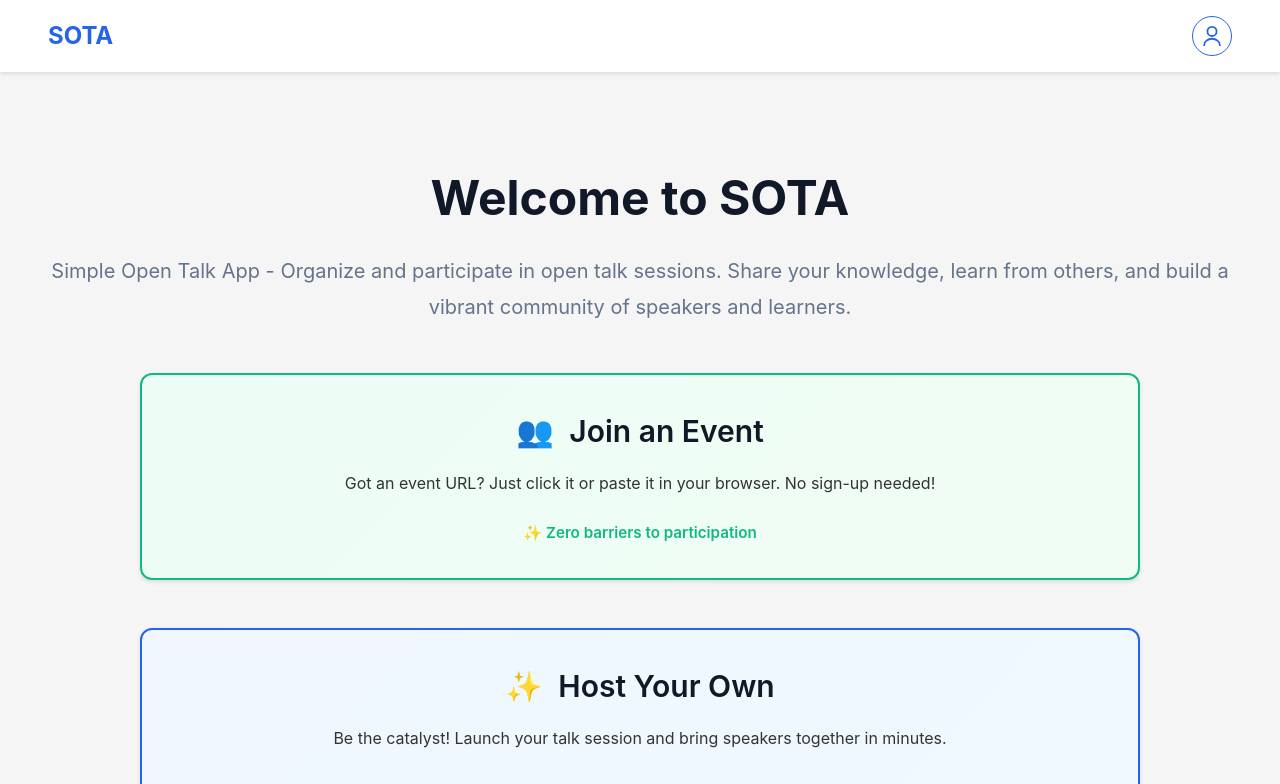
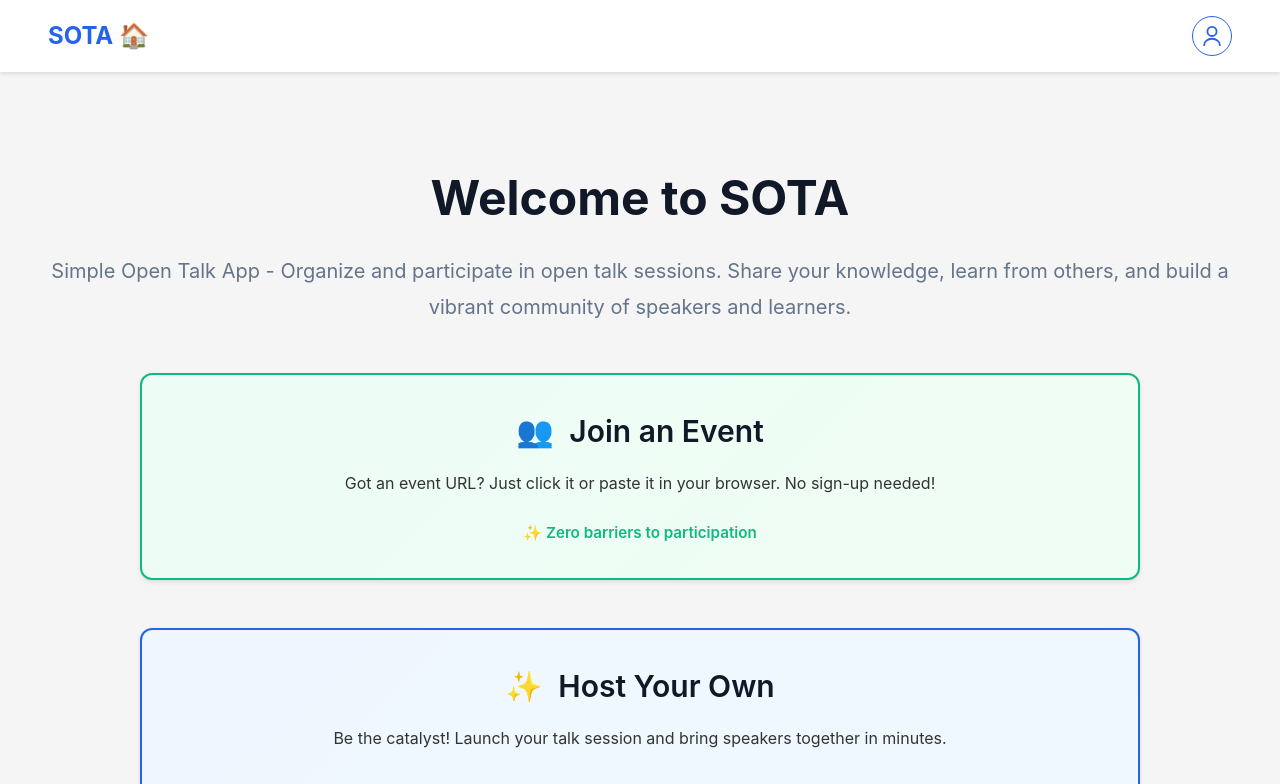
Before and after one commit to stex-docto/SOTA, a React (Vite) app: page / in a window 1280 px wide. Shown: the top 784 px of the page. Built offline with nearby package versions, Linux system fonts and the light colour scheme; no server answers.

Commit message:
feat: header title

```diff
--- a/src/presentation/components/Header.tsx
+++ b/src/presentation/components/Header.tsx
@@ -25,8 +25,9 @@ function Header() {
         <header className="header">
             <div className="header-content">
                 <div className="header-left">
-                    <Link to="/" className="logo">
+                    <Link to="/" className="logo" title="Simple Open-Talk App Main page">
                         SOTA
+                        🏠
                     </Link>
                 </div>
 
--- a/src/styles/_layout.scss
+++ b/src/styles/_layout.scss
@@ -182,6 +182,15 @@
   font-weight: bold;
   color: $color-primary;
   text-decoration: none;
+  display: flex;
+  align-items: center;
+  gap: $spacing-sm;
+
+  .logo-image {
+    height: 32px;
+    width: auto;
+    border-radius: $radius-sm;
+  }
 }
 
 .nav-link {
```
